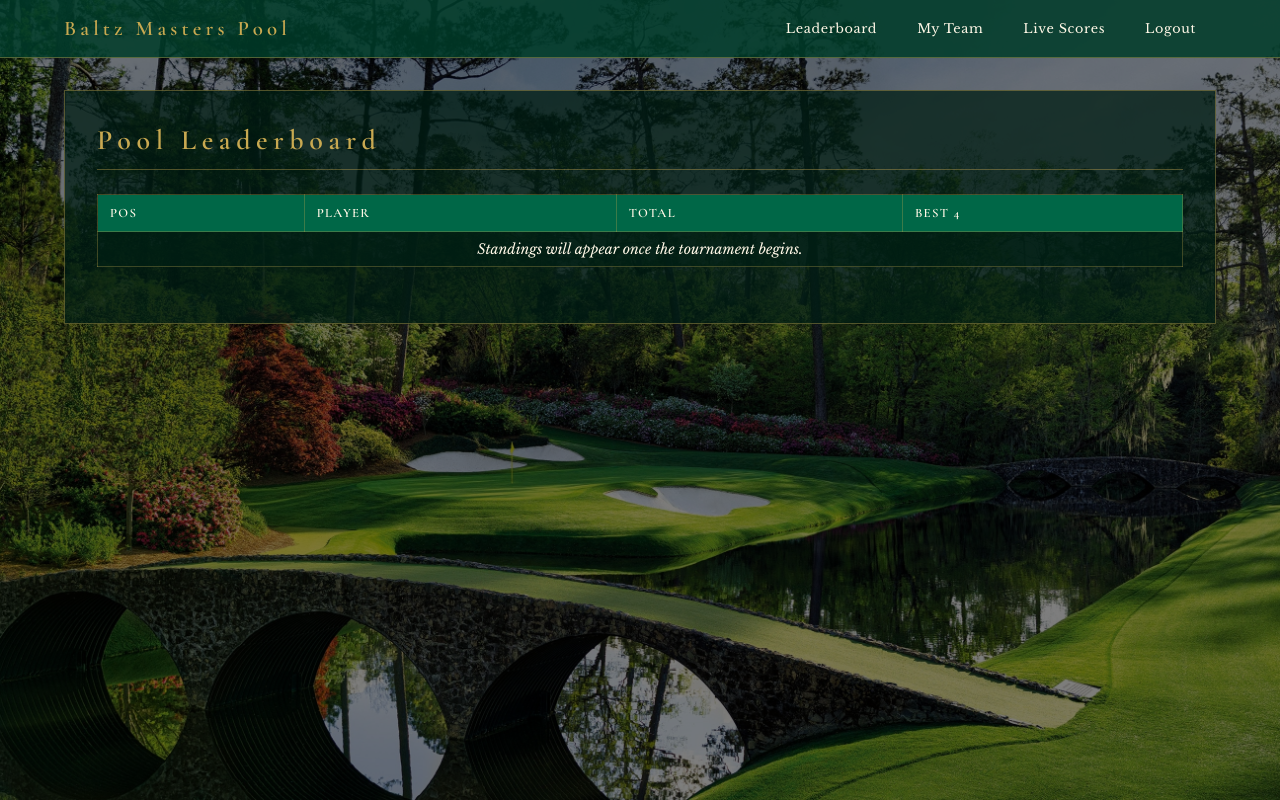
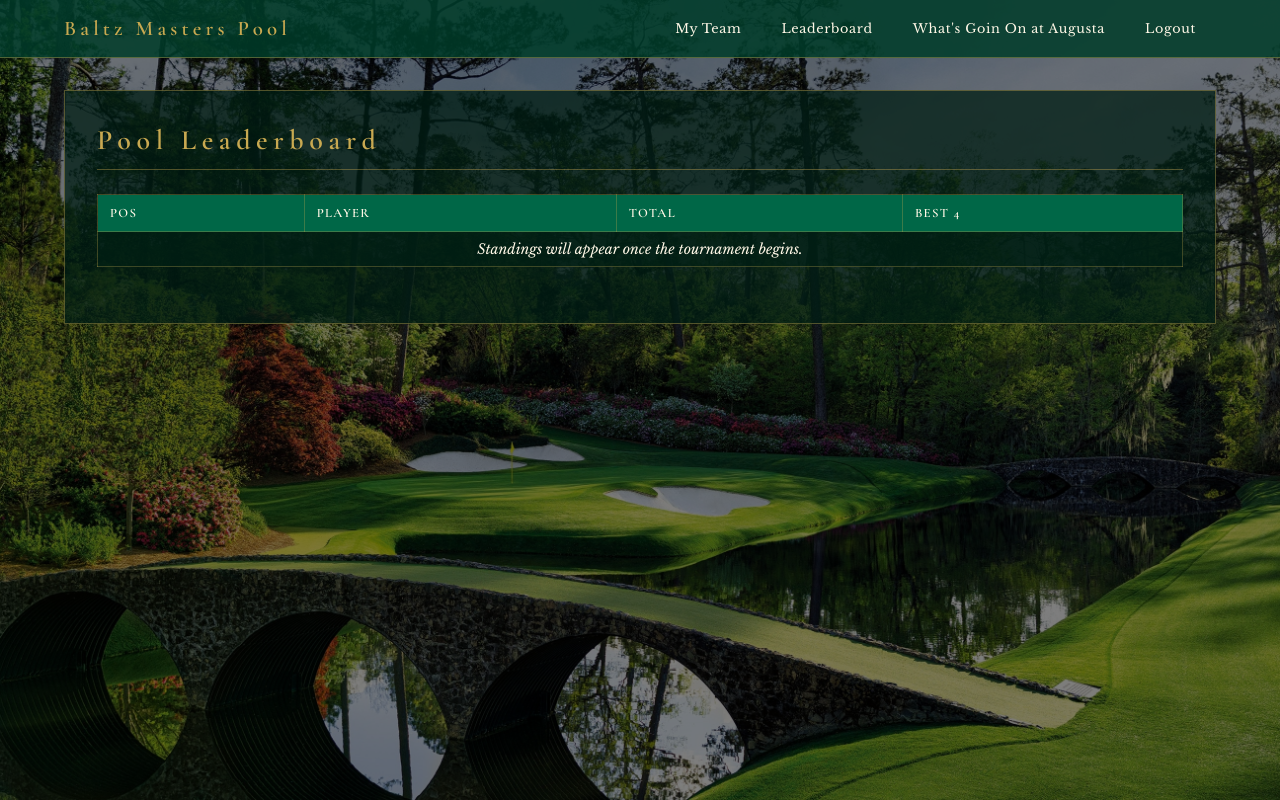
Before and after one commit to coryinsiderz/masters-pool, a Flask app: page / in a window 1280 px wide. Run offline with Flask 3, Linux system fonts and the light colour scheme; the visitor is signed in with stand-in values (Sample User, id 1); a database or web service that is not in the repository returns one stand-in record (values such as "Sample title"); some libraries are stand-ins or nearby versions.

Commit message:
Reorder nav links, rename Live Scores to What's Goin On at Augusta

```diff
--- a/templates/base.html
+++ b/templates/base.html
@@ -20,9 +20,9 @@
             <a href="{{ url_for('leaderboard.leaderboard') }}" class="nav-brand">Baltz Masters Pool</a>
             <button class="nav-toggle" aria-label="Menu">&#9776;</button>
             <ul class="nav-links">
+                <li><a href="{{ url_for('team.team') }}">My Team</a></li>
                 <li><a href="{{ url_for('leaderboard.leaderboard') }}">Leaderboard</a></li>
-                <li><a href="{{ url_for('team.team') }}">My Team</a></li>
-                <li><a href="{{ url_for('scores.scores') }}">Live Scores</a></li>
+                <li><a href="{{ url_for('scores.scores') }}">What's Goin On at Augusta</a></li>
                 {% if is_admin %}
                 <li><a href="{{ url_for('admin.admin') }}">Admin</a></li>
                 {% endif %}
```
